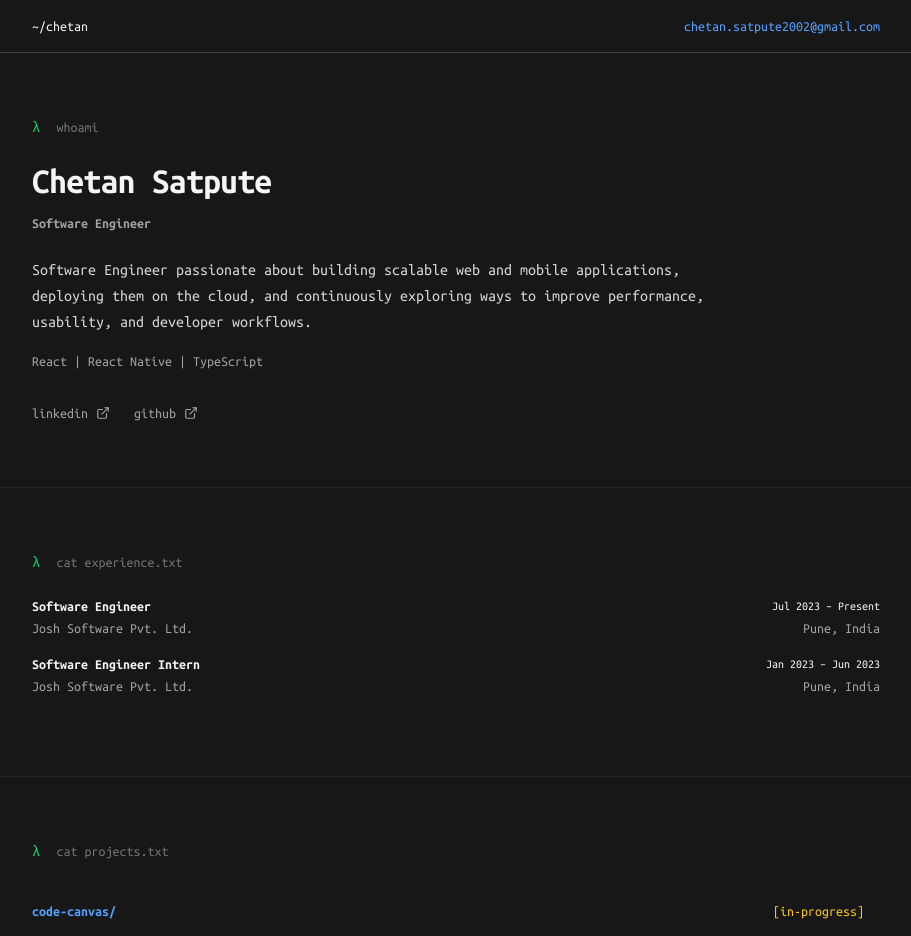
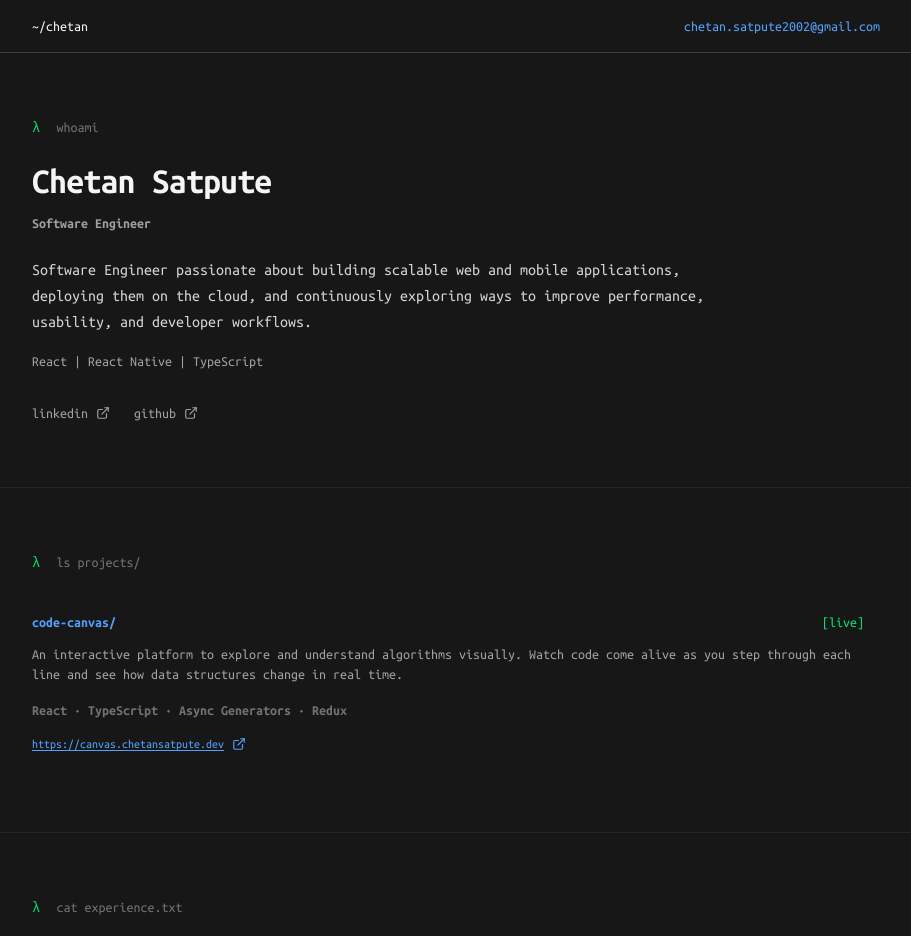
Before and after one commit to chetan-satpute/chetan-satpute, a React (Vite) app: page / in a window 1280 px wide. Shown: the top 936 px of the page, without its empty margins (184-1095 px from the left). Built offline with nearby package versions, Linux system fonts and the light colour scheme.

Commit message:
reorder sections and add explicit project link action

```diff
--- a/src/components/Header.tsx
+++ b/src/components/Header.tsx
@@ -8,7 +8,7 @@ function Header() {
         {/* Right */}
         <a
           href="mailto:chetan.satpute2002@gmail.com"
-          className="text-blue-400 transition-colors hover:text-blue-300"
+          className="text-blue-400 transition-colors select-text hover:text-blue-300"
         >
           chetan.satpute2002@gmail.com
         </a>
--- a/src/pages/HomePage.tsx
+++ b/src/pages/HomePage.tsx
@@ -12,8 +12,8 @@ function HomePage() {
       <Header />
       <div className="divide-y divide-neutral-800">
         <HeroSection />
+        <ProjectSection />
         <ExperienceSection />
-        <ProjectSection />
         <SkillSection />
         <ContactSection />
       </div>
--- a/src/sections/ProjectSection.tsx
+++ b/src/sections/ProjectSection.tsx
@@ -1,3 +1,5 @@
+import { ExternalLink } from 'lucide-react';
+
 import Section from '#components/Section.tsx';
 
 const projects = [
@@ -7,13 +9,13 @@ const projects = [
       'An interactive platform to explore and understand algorithms visually. Watch code come alive as you step through each line and see how data structures change in real time.',
     tech: ['React', 'TypeScript', 'Async Generators', 'Redux'],
     link: 'https://canvas.chetansatpute.dev',
-    isLive: false,
+    isLive: true,
   },
 ];
 
 function ProjectSection() {
   return (
-    <Section prompt="cat projects.txt">
+    <Section prompt="ls projects/">
       <div className="space-y-4 text-sm text-neutral-300">
         {projects.map((project) => (
           <a
@@ -44,6 +46,16 @@ function ProjectSection() {
             <div className="mt-2 font-bold text-neutral-500">
               {project.tech.join(' · ')}
             </div>
+
+            {/* Row 4: Action */}
+            {project.isLive && (
+              <div className="mt-2 flex items-center gap-2 text-xs text-blue-400">
+                <span className="underline underline-offset-2 select-text">
+                  {project.link}
+                </span>
+                <ExternalLink size={14} />
+              </div>
+            )}
           </a>
         ))}
       </div>
```
